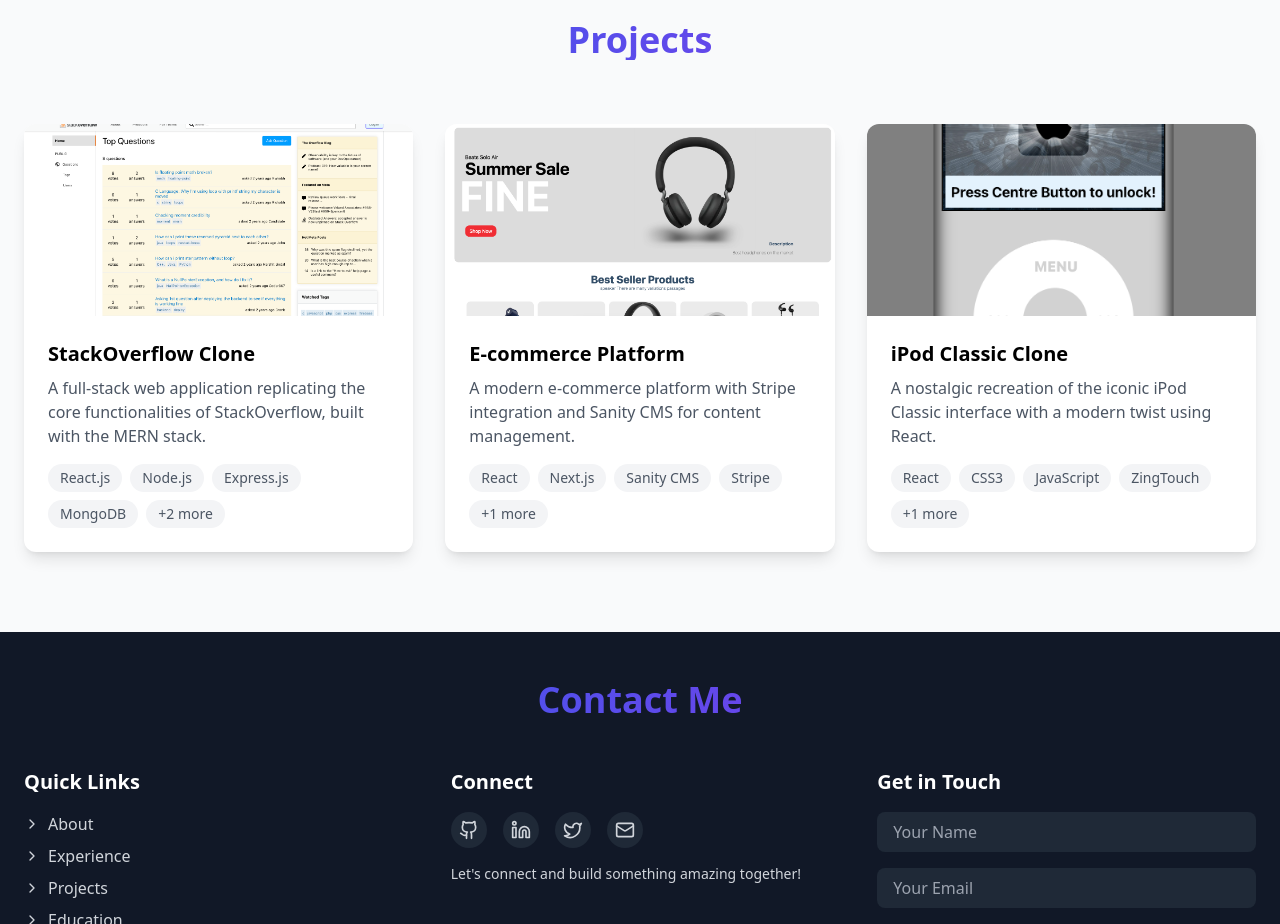
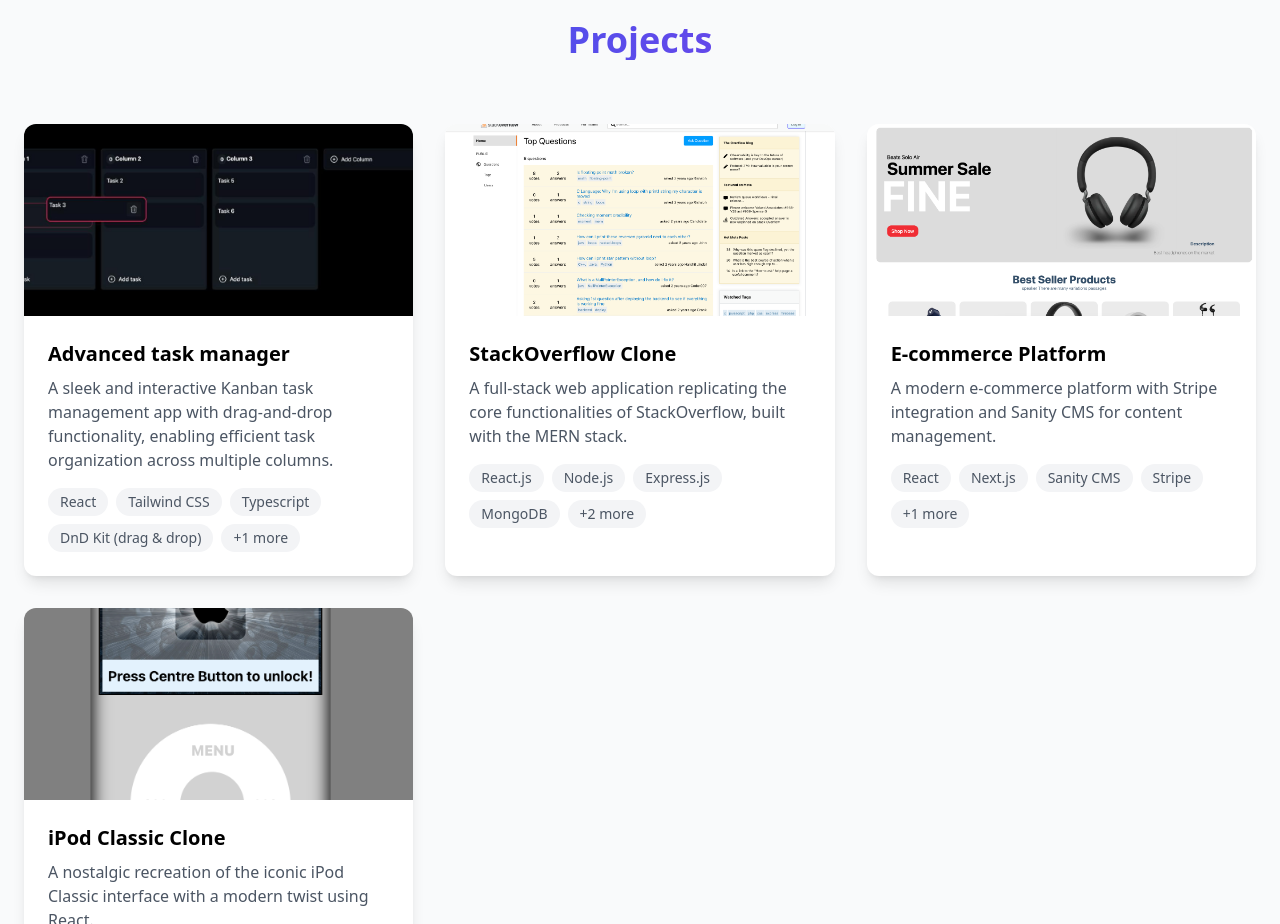
Before and after one commit to rishgupta2301/portfolio_me, a React (Vite) app: page / in a window 1280 px wide. Shown: the part 5160-6084 px from the top of the page. Built offline with nearby package versions, Linux system fonts and the light colour scheme.

Commit message:
added project

```diff
--- a/src/data/projects.ts
+++ b/src/data/projects.ts
@@ -2,9 +2,30 @@ import { Project } from '../components/projects/types';
 import ecommerceImage from '../../public/e-commerce.png';
 import iPodImage from '../../public/i-pod.png';
 import stackoverflowImage from '../../public/stackoverflow.png';
+import kanban from '../../public/kanban.png';
 
 
 export const projects: Project[] = [
+  {
+    id: 'Kanban Board',
+    title: 'Advanced task manager',
+    description: 'A sleek and interactive Kanban task management app with drag-and-drop functionality, enabling efficient task organization across multiple columns.',
+    longDescription: 'Developed a Kanban board that allows users to visually manage tasks by adding, editing, deleting, and rearranging them across customizable columns. Built with a modern tech stack to ensure a smooth, responsive, and user-friendly experience.',
+    image: kanban,
+    technologies: ['React', 'Tailwind CSS', 'Typescript', 'DnD Kit (drag & drop)', 'Vite'],
+    github: 'https://github.com/rishgupta2301/kanban-tasks/',
+    live: 'https://kanban-board-rishabh.netlify.app/',
+    duration: '1 week',
+    teamSize: 1,
+    role: 'Frontend Developer',
+    features: [
+      'Drag-and-drop task management using DnD Kit',
+      'Create, update, and delete tasks seamlessly',
+      'Add and remove columns dynamically',
+      'Responsive design that works on all devices',
+      'Lightweight and optimized for performance',
+    ]
+  },
   {
     id: 'stackoverflow-clone',
     title: 'StackOverflow Clone',
```
Also changed, not shown: public/kanban.png (added).
